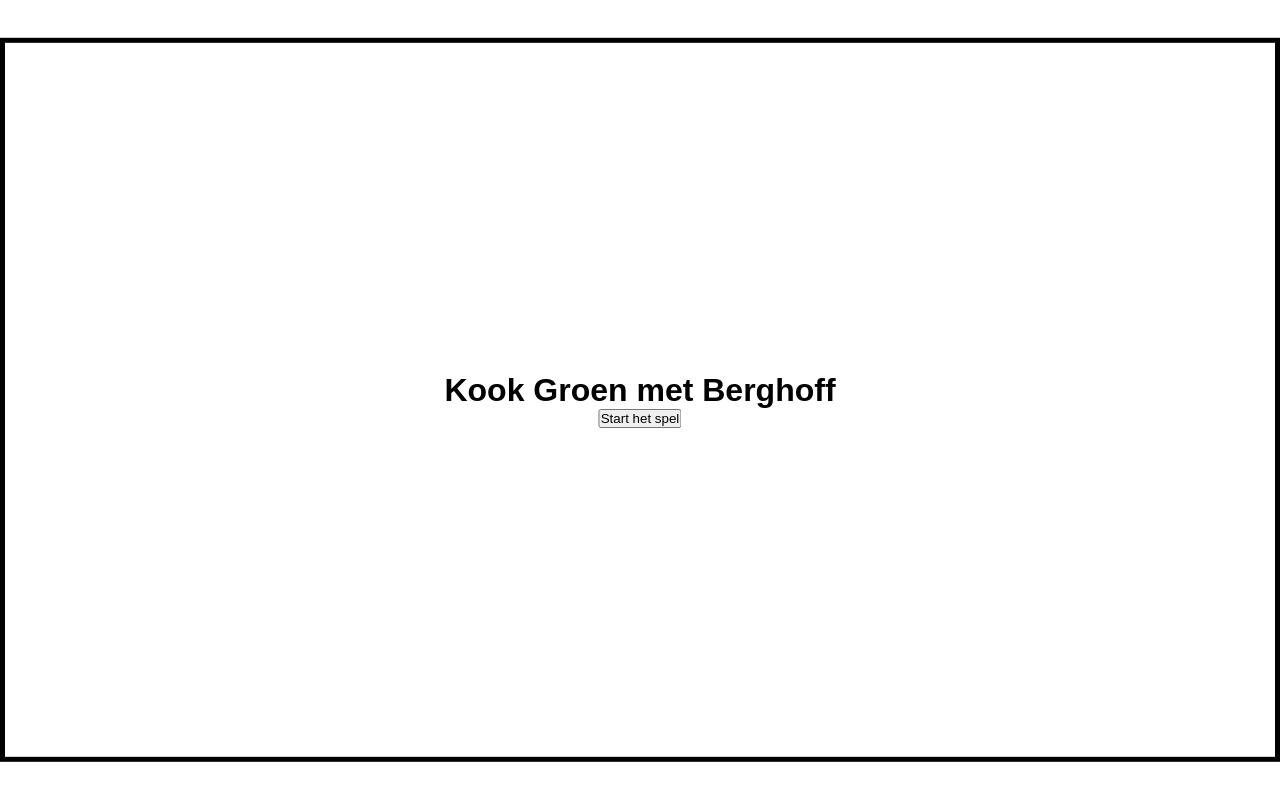
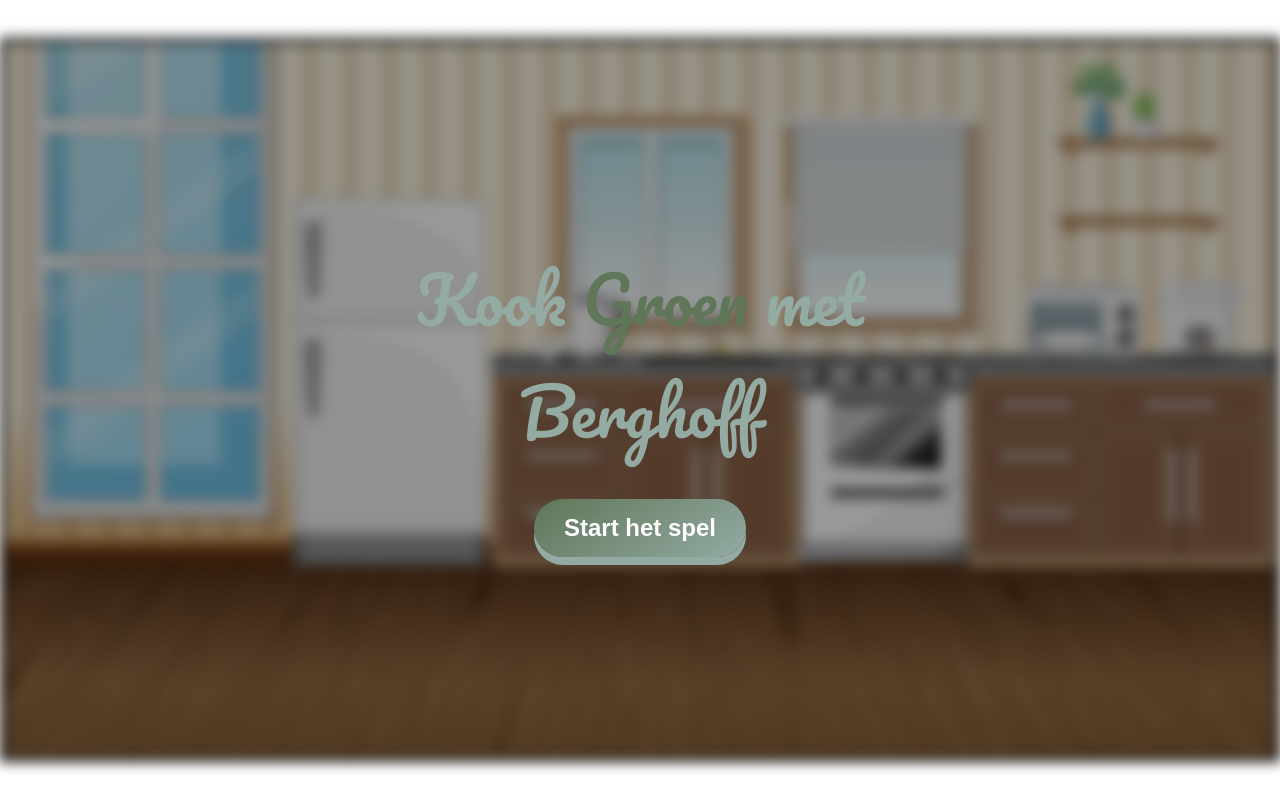
Before and after one commit to KobeHenkens/BergHOFF, a website built with Vite: page BergHOFF/index.html in a window 1280 px wide. Built offline with nearby package versions, Linux system fonts and the light colour scheme.

Commit message:
startscherm + background
startscherm klaar
background geprint

```diff
--- a/BergHOFF/game.js
+++ b/BergHOFF/game.js
@@ -3,24 +3,53 @@
         this.canvas = canvas
         this.ctx = ctx
         this.gameState = 'start' // Start || playing
+
+        this.initialiseerBackground()
+
+    }
+
+
+    initialiseerBackground() {
+        // Background canvas
+        const canvasBackground = document.createElement('canvas')
+        const ctxBackground = canvasBackground.getContext('2d')
+        canvasBackground.width = this.canvas.width
+        canvasBackground.height = this.canvas.height
+
+        const backgroundImage = new Image()
+        backgroundImage.src = './images/background.jpg'
+
+        backgroundImage.onload = () => { // arrow functie voor juiste this aan te spreken!!!
+            ctxBackground.drawImage(backgroundImage, 0, 0, canvasBackground.width, canvasBackground.height)
+            this.ctx.drawImage(canvasBackground, 0, 0)
+        }
     }
     startScherm() {
-        const startSchermDisplay = document.querySelector('.startScherm')
+        const startSchermDisplay = document.querySelector('.start-scherm')
         const startButton = startSchermDisplay.querySelector('button')
 
         if (this.gameState === 'start') {
             startSchermDisplay.style.display = "block"
+            this.canvas.classList.toggle('blur-brightness')
 
             startButton.addEventListener('click', () => {
                 startSchermDisplay.style.display = "none"
+                this.canvas.classList.remove('blur-brightness')
                 this.startGame()
             })
         }
     }
     startGame() {
+        this.gameState = 'playing'
 
+        if (this.gameState === 'playing') { // dubbele check dat game aan het spelen is en niet geeindigd is
+
+
+        }
     }
     render() {
+    }
+    update() {
 
     }
 
--- a/BergHOFF/index.html
+++ b/BergHOFF/index.html
@@ -5,6 +5,9 @@
     <link rel="icon" type="image/svg+xml" href="./images/logo_berghoff.jpeg" /> <!--Logo website-->
     <meta name="viewport" content="width=device-width, initial-scale=1.0" />
     <title>BergHOFF game</title>
+    <link rel="preconnect" href="https://fonts.googleapis.com">
+    <link rel="preconnect" href="https://fonts.gstatic.com" crossorigin>
+    <link href="https://fonts.googleapis.com/css2?family=Pacifico&display=swap" rel="stylesheet">
     <script type="module" src="./main.js"></script>
     <script type="module" src="./game.js"></script>
     <link rel="stylesheet" href="./styles.css">
@@ -12,8 +15,8 @@
   <body>
     <canvas id="game"></canvas>
 
-    <div class="startScherm">
-      <h1>Kook Groen met Berghoff</h1>
+    <div class="start-scherm">
+      <h1>Kook <span>Groen</span> met Berghoff</h1>
       <button>Start het spel</button>
     </div>
   </body>
--- a/BergHOFF/styles.css
+++ b/BergHOFF/styles.css
@@ -7,6 +7,14 @@
     font-family: Arial, sans-serif;
     text-align: center;
 }
+
+/* Helpers */
+
+.blur-brightness {
+    filter: blur(0.4rem) brightness(60%);
+
+}
+
 #game {
     border: 5px solid #000;
     position: absolute;
@@ -15,13 +23,44 @@
     transform: translate(-50%, -50%);
     max-height: 100%;
     max-width: 100%;
+
 }
 
 /* start scherm */
-.startScherm {
+.start-scherm {
     display: none;
     position: absolute;
     top: 50%;
     left: 50%;
     transform: translate(-50%, -50%);
 }
+.start-scherm h1 {
+    font-family: "Pacifico";
+    font-weight: 400;
+    font-size: 4rem;
+    color: #93ABA3;
+    margin-bottom: 2rem;
+}
+.start-scherm span {
+    color: #5F7658;
+}
+.start-scherm button {
+    /* TODO: px's omzetten naar REM */
+    background: linear-gradient(145deg, #5F7658, #93ABA3);
+    border: none;
+    border-radius: 50px;
+    color: white;
+    font-size: 1.5em;
+    font-weight: bold;
+    padding: 15px 30px;
+    box-shadow: 0 8px #93ABA3;
+    cursor: pointer;
+    transition: all 0.3s ease;
+}
+.start-scherm button:hover {
+    background: linear-gradient(145deg, #93ABA3, #5F7658);
+}
+.start-scherm button:active {
+    box-shadow: 0 4px #93ABA3;
+    transform: translateY(4px);
+}
```
Also changed, not shown: BergHOFF/images/background.jpg (added), BergHOFF/main.js (line endings or trailing spaces), 1 other file.
